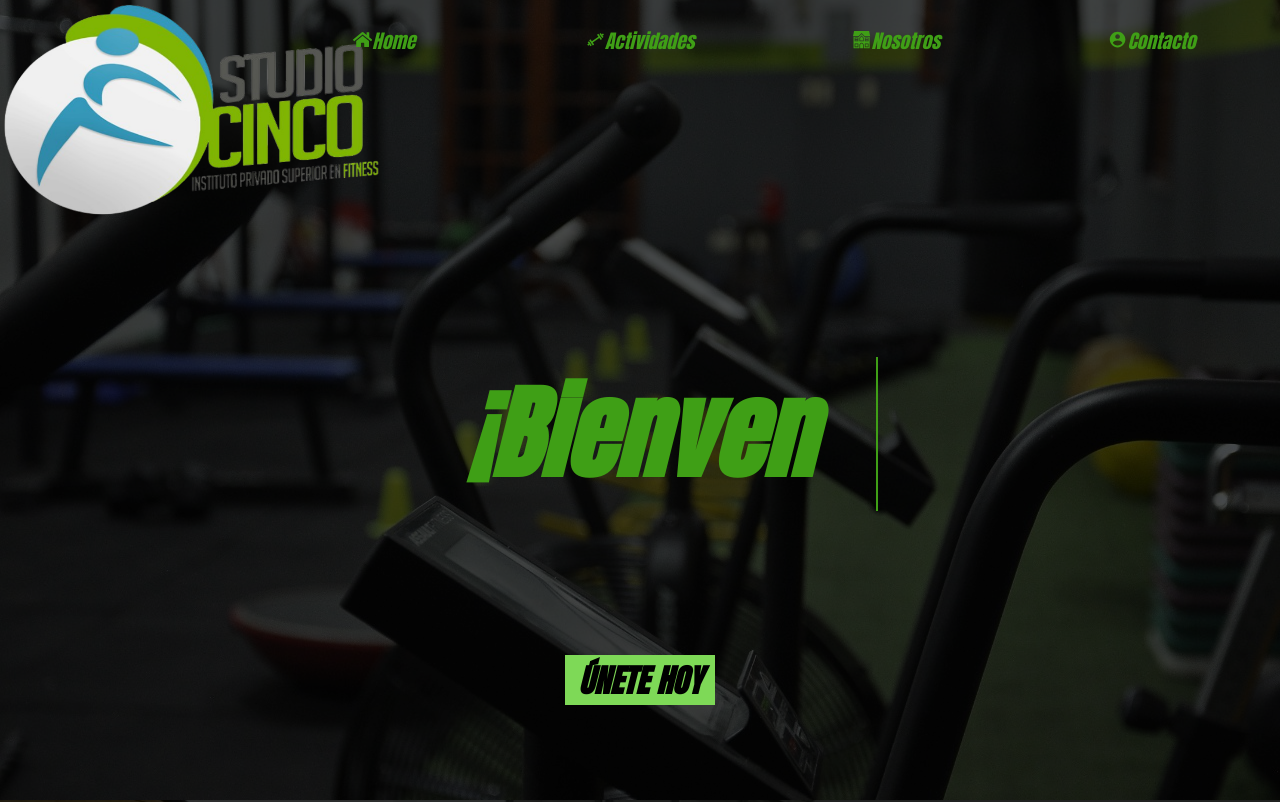
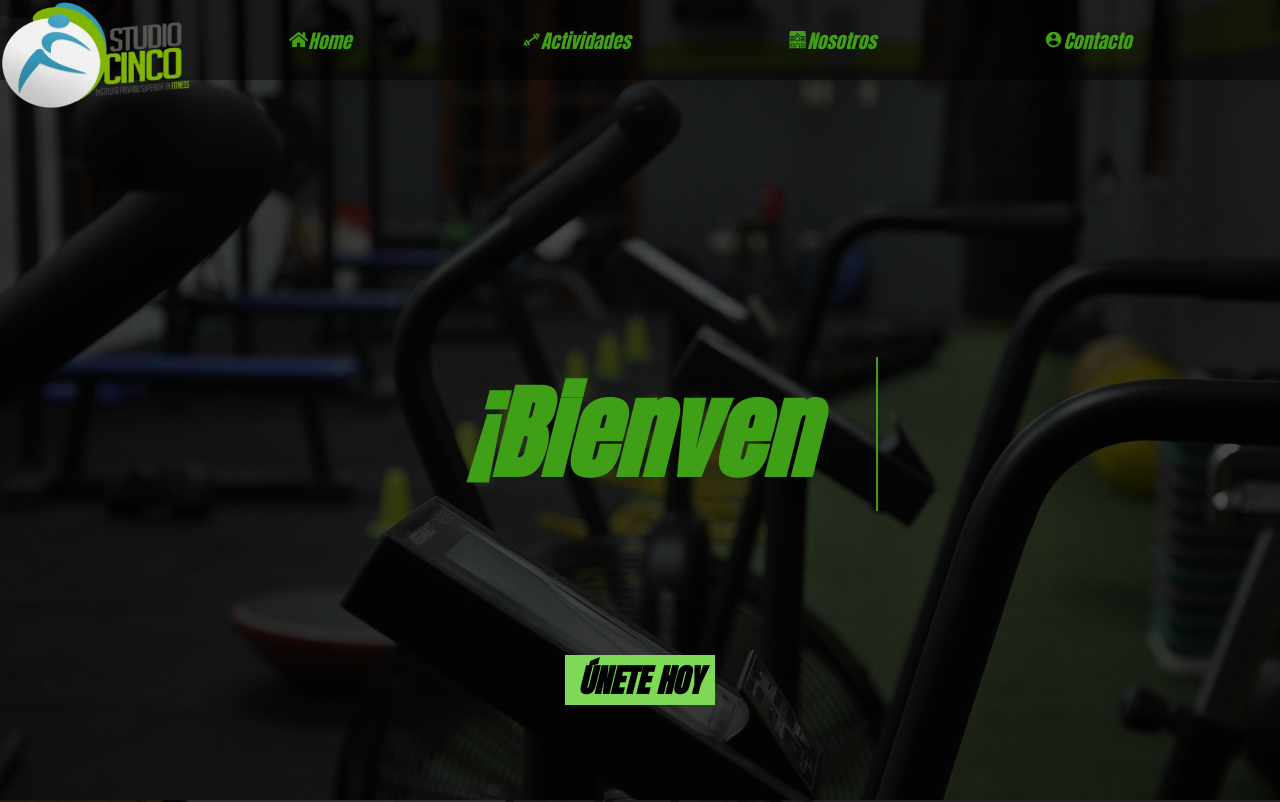
Before and after one commit to AkumaxDDD/portfolio, a React (Vite) app: page / in a window 1280 px wide. Shown: the top 802 px of the page. Built offline with nearby package versions, Linux system fonts and the light colour scheme; no server answers.

Commit message:
ajuste nav

```diff
--- a/src/components/Home/Home.css
+++ b/src/components/Home/Home.css
@@ -15,9 +15,9 @@
 
 .logo {
     position: absolute;
-    width: 30vw; /* Ajuste a vw para adaptarse a distintos tamaños de pantalla */
+    width: 15vw; /* Ajuste a vw para adaptarse a distintos tamaños de pantalla */
     max-width: 400px; /* Limitar tamaño máximo en pantallas grandes */
-    z-index: 1;
+    z-index: 2;
 }
 
 .unete {
--- a/src/components/Navegacion/Navegacion.css
+++ b/src/components/Navegacion/Navegacion.css
@@ -23,11 +23,12 @@
   .navlist {
     list-style: none;
     position: relative;
+    background-color:  rgba(0, 0, 0, 0.5);
     display: flex;
     flex-direction: row;
     align-items: center;
-    justify-content: space-around;
-    width: 80vw;
+    justify-content: center;
+    width: 100vw;
     height: 10vh;
     right: 0;
     padding: 0;
@@ -41,12 +42,14 @@
     display: flex;
     justify-content: center;
     align-items: center;
+    margin-left: 10vw;
     cursor: pointer;
     transition: 0.5s;
     opacity: 0;
     transform: translateY(50px);
     animation: buttonIn 2s forwards;
     background-color: transparent;
+
   }
 
   .navitem:hover {
```
